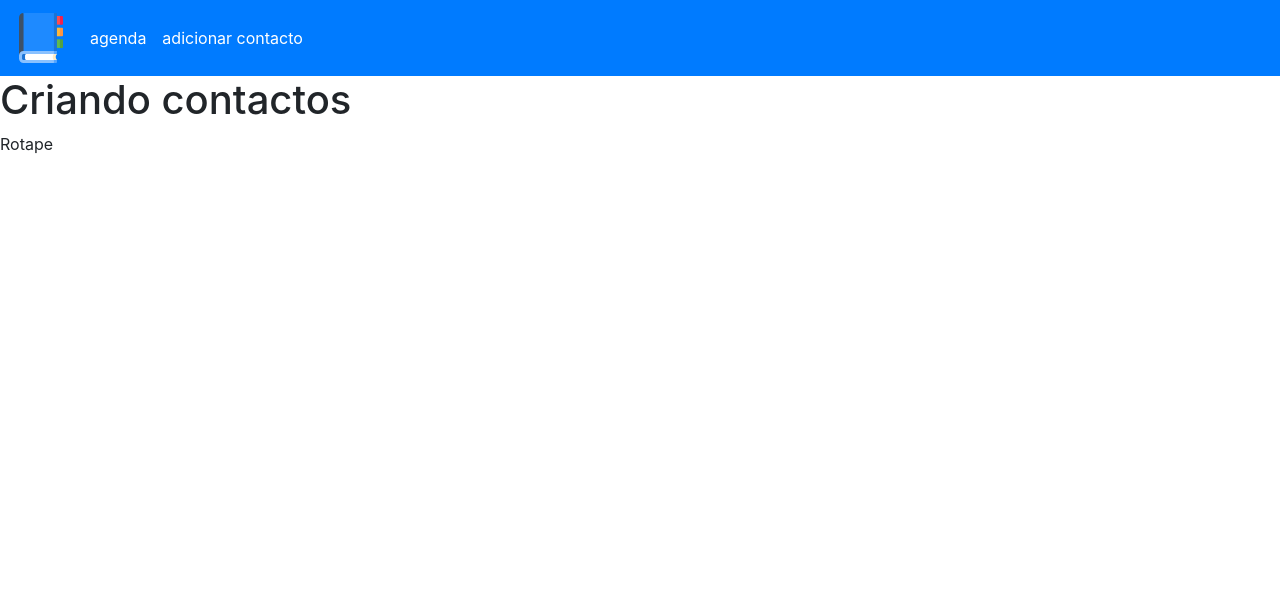
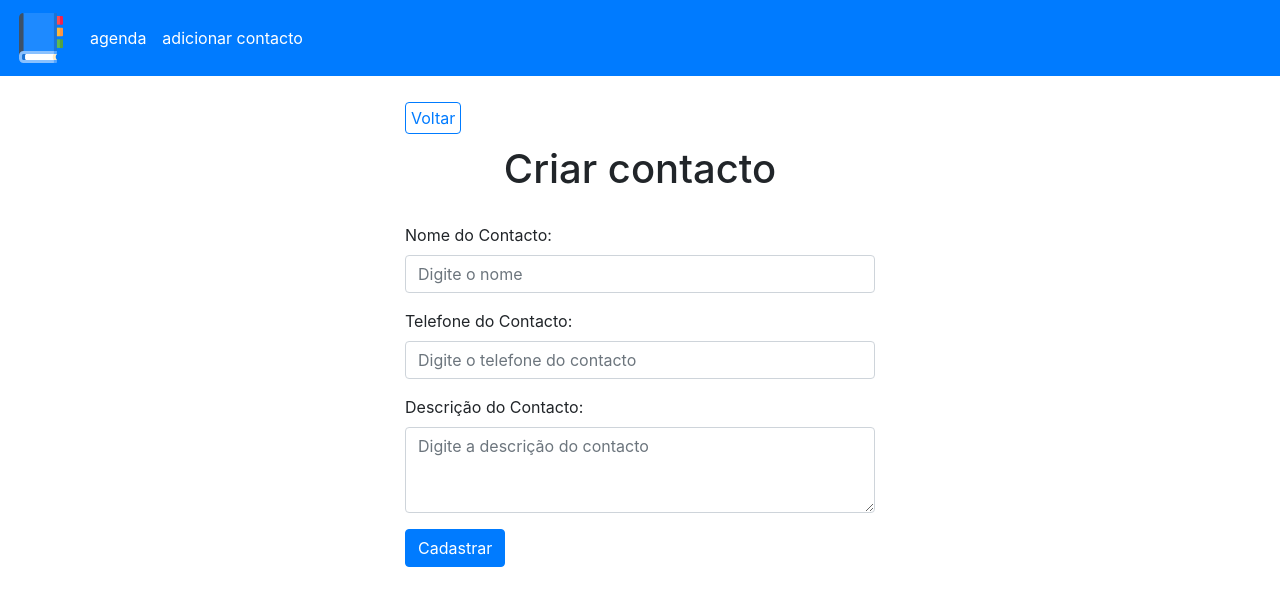
Before and after one commit to nevesantonio-pilale/projeto_agenda, a PHP site: page //create.php in a window 1280 px wide. Shown: the top 606 px of the page. Run offline with PHP 8.4, Linux system fonts and the light colour scheme; tables that the repository leaves empty or names only in its code hold one stand-in row (values such as "Sample post").

Commit message:
Projeto em andamento

```diff
--- a/config/process.php
+++ b/config/process.php
@@ -4,11 +4,70 @@
     include_once("conection.php");
     include_once("url.php");
 
-    $query = "SELECT * FROM contactes";
+    $data = $_POST;
+    /* MODIFICAÇÕES NO BANCO */
+    if(!empty($data)) {
 
-    $contacts = [];
+        print_r($data);
 
-    $stmt = $conn->prepare($query);
-    $stmt->execute();
+        // CRIAR CONTACTO
+        if($data["type"] === "create") {
 
-    $contacts = $stmt->fetchALL();
+            $name = $data["name"];
+            $contacto = $data["phone"];
+            $observacao = $data["descriptions"];
+
+            $query = "INSERT INTO contactes (nome, Phone, observations) VALUES (:name, :contacto, :observacao)";
+
+            $stmt = $conn->prepare($query);
+
+            $stmt->bindParam(":name", $name);
+            $stmt->bindParam(":contacto", $contacto);
+            $stmt->bindParam(":observacao", $observacao);
+
+            try {
+
+                $stmt->execute();
+                $_SESSION["msg"] = "contacto criado com sucesso";
+
+            }catch (PDOException $e) {
+                //erro na conexão
+                $erro = $e->getMessage();
+                echo "Erro: $erro";
+            }
+        }
+
+        // SELEÇÃO DE BANCO
+    }else {
+
+        $id;
+        if(!empty($_GET)) {
+            $id= $_GET["id"];
+        }
+        // RETORNA OS DADOS DE UM CONTACTO
+        if (!empty($id)) {
+            $query = "SELECT * FROM contactes WHERE id= :id ";
+
+            $stmt = $conn->prepare($query);
+
+            $stmt->bindParam(":id", $id);
+
+            $stmt->execute();
+
+            $contact = $stmt->fetch();
+
+        }else {
+            // RETORNA OS DADOS DE TODOS OS CONTACTOS
+            $query = "SELECT * FROM contactes";
+
+            $contacts = [];
+
+            $stmt = $conn->prepare($query);
+            $stmt->execute();
+
+            $contacts = $stmt->fetchALL();
+        }
+    }
+
+    // FECHAMENTO DE BANCO DE DADOS
+    $conn=null;
--- a/create.php
+++ b/create.php
@@ -1,7 +1,30 @@
 <?php
     include_once("templates/header.php");
 ?>
-    <h1> Criando contactos </h1>
+    <div class="container" id="edit-form">
+        <?php include_once("templates/backbtn.html"); ?>
+        <h1 id="main-title"> Criar contacto </h1>
+
+        <form id="create-form" action="<?= $BASE_URL ?>config/process.php" method="POST">
+            <input type="hidden" name="type" value="create">
+
+            <div class="form-group">
+                <label for="name"> Nome do Contacto: </label>
+                <input class="form-control" type="text" name="name" id="name" placeholder="Digite o nome" required>
+            </div>
+
+            <div class="form-group">
+                <label for="phone"> Telefone do Contacto: </label>
+                <input class="form-control" type="tel" name="phone" id="phone" placeholder="Digite o telefone do contacto" required>
+            </div>
+
+            <div class="form-group">
+                <label for="descriptions"> Descrição do Contacto: </label>
+                <textarea class="form-control" type="text" name="descriptions" id="descriptions" rows="3" placeholder="Digite a descrição do contacto"></textarea>
+            </div>
+            <button type="submit" class="btn btn-primary"> Cadastrar </button>
+        </form>
+    </div>
 <?php
     include_once("templates/footer.php");
 ?>
--- a/css/style.css
+++ b/css/style.css
@@ -1,9 +1,3 @@
-* {
-    margin: 0;
-    padding: 0;
-    box-sizing: border-box;
-}
-
 .navbar-brand img {
     width: 50px;
 }
@@ -34,6 +28,29 @@
     margin-right: 5px;
 }
 
+.col-id {
+    font-weight: bolder;
+}
+
+.check-icon {
+    color: #1e7e34;
+}
+
+.edit-icon {
+    color: #007BFF;
+}
+
+
+.delete-icon {
+    color: #BD2130;
+}
+
+.delete-btn {
+    background-color: transparent;
+    border: none;
+    padding: 0;
+}
+
 #enpty-list-text {
     text-align: center;
 }
@@ -48,3 +65,45 @@
     margin: 0 auto;
     margin-top: 30px;
 }
+
+/* ESTILIZANDO A AREA DO SHOW */
+#view-contact-container {
+    max-width: 500px;
+    margin: 0 auto;
+}
+
+.bold {
+    font-weight: bold;
+}
+
+#back-link-container {
+    display: block;
+    width: 500px;
+    margin: 30px auto 0;
+}
+
+#back-link {
+    border: 1px solid #007bFF;
+    color: #007bFF;
+    border-radius: 4px;
+    padding: 5px;
+}
+
+#back-link:hover {
+    text-decoration: none;
+}
+
+/* ESTILIZANDO A AREA DE CREATE */
+#create-form,
+#edit-form {
+    max-width: 500px;
+    margin: 0 auto;
+}
+
+/* MOBILE */
+@media (max-width: 480px) {
+
+    #home-link {
+        display:none;
+    }
+}
--- /dev/null
+++ b/templates/backbtn.html
@@ -0,0 +1,3 @@
+<div id="back-link-container">
+    <a id="back-link" href="<?= $BASE_URL ?>index.php">Voltar</a>
+</div>
--- a/templates/footer.php
+++ b/templates/footer.php
@@ -1,5 +1,5 @@
 <footer>
-    <p> Rotape </p>
+
 </footer>
 </body>
 </html>
--- a/templates/header.php
+++ b/templates/header.php
@@ -33,7 +33,7 @@
             <div>
                 <div class="navbar-nav">
                     <a class="nav-link active" id="home-link" href="<?= $BASE_URL ?>index.php">agenda</a>
-                    <a class="nav-link active" id="home-link" href="<?= $BASE_URL ?>create.php">adicionar contacto </a>
+                    <a class="nav-link active" href="<?= $BASE_URL ?>create.php">adicionar contacto </a>
                 </div>
             </div>
         </nav>
```
Also changed, not shown: edit.php (added, +31 -0 lines), index.php (+6 -4 lines), show.php (added, +15 -0 lines).
